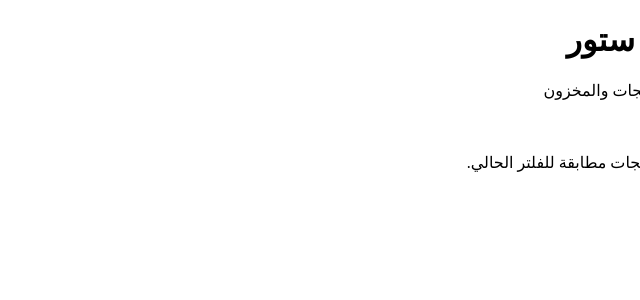
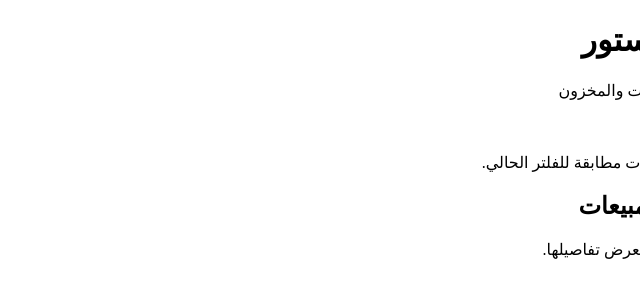
Before and after one commit to ahmedfikreqabil3-dot/AhmedStore, a React (Vite) app in the folder mens-store-dashboard/apps/web/: page / in a window 1280 px wide. Shown: the top 300 px of the page, without its empty margins (640-1280 px from the left). Built offline with nearby package versions, Linux system fonts and the light colour scheme.

Commit message:
feat(web): require explicit sales-history details

```diff
--- a/mens-store-dashboard/apps/web/src/App.tsx
+++ b/mens-store-dashboard/apps/web/src/App.tsx
@@ -1,3 +1,5 @@
+import { useEffect, useState } from 'react';
+
 export type ProductTableRow = {
   id: string;
   name: string;
@@ -54,6 +56,15 @@ export function SalePaymentDialog({ open, onConfirm, onSucceeded }: { open: bool
   return <section role="dialog" aria-modal="true" aria-labelledby="payment-title"><h2 id="payment-title">تأكيد الدفع</h2><p>لن تُغلق نافذة الدفع إلا بعد حفظ الفاتورة بنجاح.</p>{error && <p role="alert">{error}</p>}<button type="button" onClick={confirm} disabled={submitting}>{submitting ? 'جارٍ الحفظ…' : 'تأكيد الدفع'}</button></section>;
 }
 
+export type SalesHistoryRow = { id: string; customer: string; total: string };
+
+export function SalesHistory({ sales }: { sales: SalesHistoryRow[] }) {
+  const [selectedId, setSelectedId] = useState<string | null>(null);
+  useEffect(() => { if (selectedId && !sales.some((sale) => sale.id === selectedId)) setSelectedId(null); }, [sales, selectedId]);
+  const selected = sales.find((sale) => sale.id === selectedId);
+  return <section aria-labelledby="sales-history-title"><h2 id="sales-history-title">سجل المبيعات</h2><ul>{sales.map((sale) => <li key={sale.id}>{sale.customer} — {sale.total} <button type="button" onClick={() => setSelectedId(sale.id)}>عرض التفاصيل</button></li>)}</ul>{selected ? <article aria-label="تفاصيل الفاتورة"><h3>تفاصيل الفاتورة</h3><p>{selected.customer}: {selected.total}</p></article> : <p role="status">اختر فاتورة لعرض تفاصيلها.</p>}</section>;
+}
+
 export function App({ postSale = async () => undefined }: { postSale?: () => Promise<void> }) {
   const [paymentOpen, setPaymentOpen] = useState(false);
   return (
@@ -63,7 +74,7 @@ export function App({ postSale = async () => undefined }: { postSale?: () => Pro
       <button type="button" onClick={() => setPaymentOpen(true)}>فتح الدفع</button>
       <SalePaymentDialog open={paymentOpen} onConfirm={postSale} onSucceeded={() => setPaymentOpen(false)} />
       <ProductTable products={[]} />
+      <SalesHistory sales={[]} />
     </main>
   );
 }
-import { useState } from 'react';
```
Also changed, not shown: 2 other files (tests, documents, lock files or other folders).
